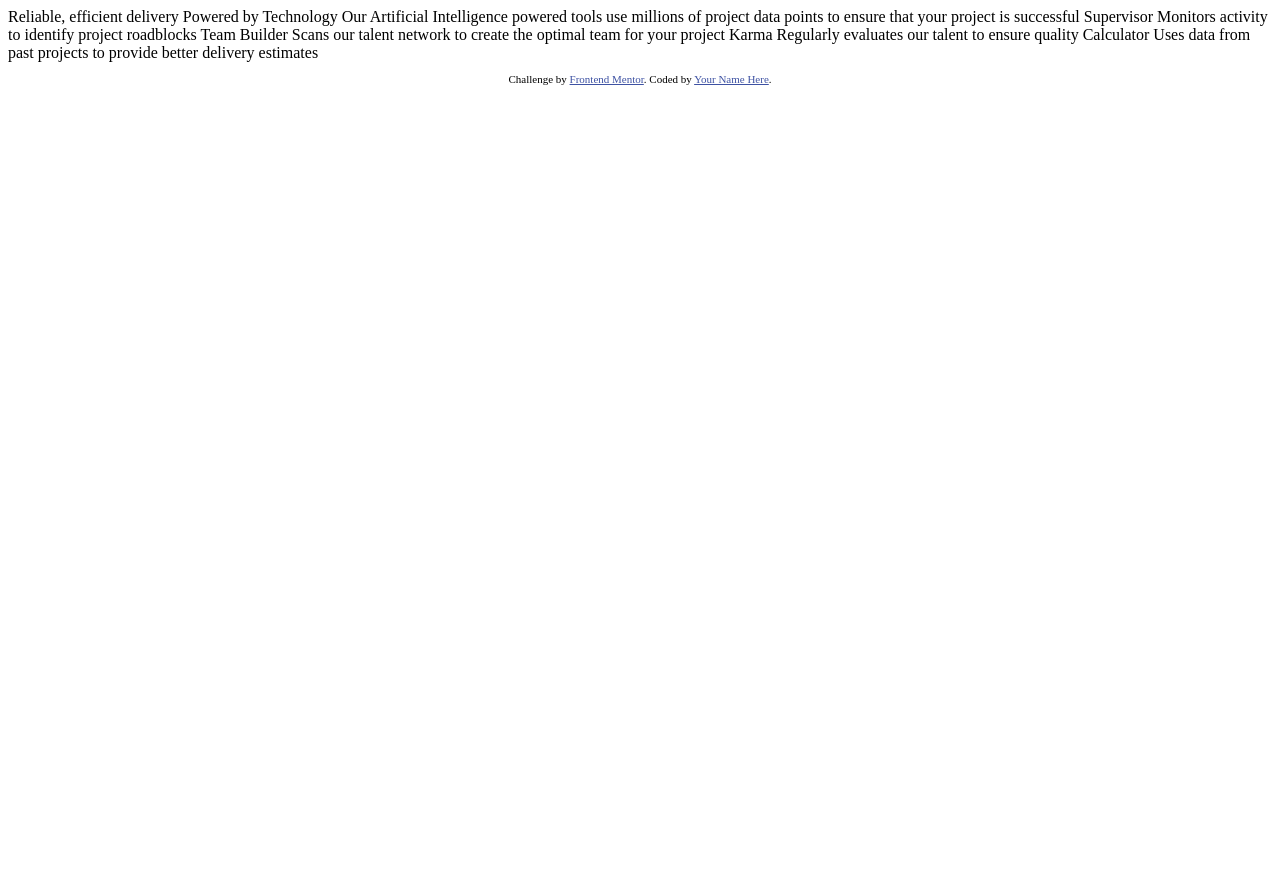
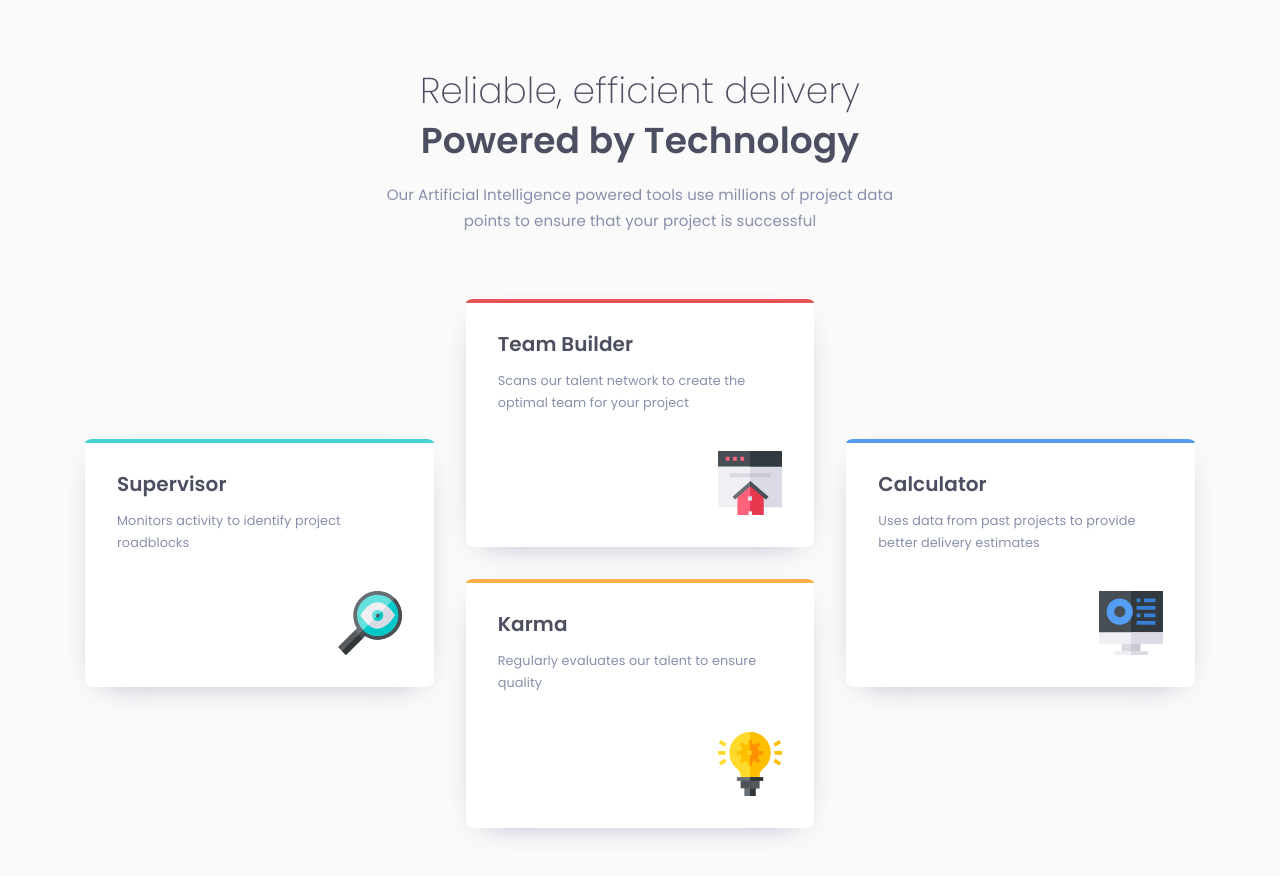
Before and after one commit to MeowyPouncer/four-card-feature-section, a plain HTML site: page index.html in a window 1280 px wide. Before the commit the page ends 800 px from the top, so only its background shows below. Drawn offline with Linux system fonts and the light colour scheme.

Commit message:
Initialization of the project and its submitting

```diff
--- a/index.html
+++ b/index.html
@@ -7,38 +7,57 @@
   <link rel="icon" type="image/png" sizes="32x32" href="./images/favicon-32x32.png">
 
   <title>Frontend Mentor | Four card feature section</title>
+  <link rel="preconnect" href="https://fonts.googleapis.com">
+  <link rel="preconnect" href="https://fonts.gstatic.com" crossorigin>
+  <link href="https://fonts.googleapis.com/css2?family=Poppins:wght@200;400;600&display=swap" rel="stylesheet">
+  <link rel="stylesheet" href="style.css">
 
-  <!-- Feel free to remove these styles or customise in your own stylesheet 👍 -->
-  <style>
-    .attribution { font-size: 11px; text-align: center; }
-    .attribution a { color: hsl(228, 45%, 44%); }
-  </style>
 </head>
 <body>
-
-  Reliable, efficient delivery
-  Powered by Technology
-
-  Our Artificial Intelligence powered tools use millions of project data points
-  to ensure that your project is successful
-
-  Supervisor
-  Monitors activity to identify project roadblocks
-
-  Team Builder
-  Scans our talent network to create the optimal team for your project
-
-  Karma
-  Regularly evaluates our talent to ensure quality
-
-  Calculator
-  Uses data from past projects to provide better delivery estimates
-
+  <header>
+    <div class="wrapper wrapper--narrow">
+    <h1><span class="text-light">Reliable, efficient delivery<br></span>
+      Powered by Technology</h1>
+      <p>Our Artificial Intelligence powered tools use millions of project data points
+        to ensure that your project is successful</p>
+    </div>
+  </header>
+  <main>
+    <div class="wrapper">
+      <div class="layout-grid">
+        <div class="column">
+          <div class="card card_supervisor">
+            <h2 class="card__title">Supervisor</h2>
+            <p>Monitors activity to identify project roadblocks</p>
+            <img class="card__img" src="images/icon-supervisor.svg" alt="">
+          </div>
+        </div>
+        <div class="column">
+          <div class="card card_team-builder">
+            <h2 class="card__title">Team Builder</h2>
+            <p>Scans our talent network to create the optimal team for your project</p>
+            <img class="card__img" src="images/icon-team-builder.svg" alt="">
+          </div>
+          <div class="card card_karma">
+            <h2 class="card__title">Karma</h2>
+            <p>Regularly evaluates our talent to ensure quality</p>
+            <img class="card__img" src="images/icon-karma.svg" alt="">
+          </div>
+        </div>
+        <div class="column">
+          <div class="card card_calculator">
+            <h2 class="card__title">Calculator</h2>
+            <p>Uses data from past projects to provide better delivery estimates</p>
+            <img class="card__img" src="images/icon-calculator.svg" alt="">
+          </div>
+        </div>
+      </div>
+    </div>
+  </main>
 
   <footer>
     <p class="attribution">
-      Challenge by <a href="https://www.frontendmentor.io?ref=challenge" target="_blank">Frontend Mentor</a>.
-      Coded by <a href="#">Your Name Here</a>.
+
     </p>
   </footer>
 </body>
--- /dev/null
+++ b/style.css
@@ -0,0 +1,169 @@
+
+:root {
+    /* Font Family */
+    --ff-sans: 'Poppins', sans-serif;
+
+    /* Font Weight */
+    --fw-light: 200;
+    --fw-normal: 400;
+    --fw-bold: 600;
+
+    /* Font Size */
+    --fs-sm: 0.8rem;
+    --fs-base: 0.9375rem;
+    --fs-lg: 1.25rem;
+    --fs-xl: 1.5rem;
+    --fs-xxl: 2.25rem;
+
+    /* Primary Colors */
+    --color-red: hsl(0, 78%, 62%);
+    --color-cyan: hsl(180, 62%, 55%);
+    --color-orange: hsl(34, 97%, 64%);
+    --color-blue: hsl(212, 86%, 64%);
+
+    /* Neutral Colors */
+    --color-dark-blue: hsl(234, 12%, 34%);
+    --color-grayish-blue: hsl(228, 17%, 60%);
+    --color-light-gray: hsl(0, 0%, 98%);
+}
+
+*,
+*::before,
+*::after {
+    box-sizing: border-box;
+}
+
+* {
+    margin: 0;
+    padding: 0;
+}
+
+img {
+    max-width: 100%;
+    display: block;
+}
+
+html {
+    font-family: var(--ff-sans);
+    font-weight: var(--fw-normal);
+    line-height: 1.7;
+    color: var(--color-grayish-blue);
+    background-color: var(--color-light-gray);
+}
+
+body {
+    margin: 0;
+    margin-block-end: 5.1rem;
+    letter-spacing: 0.1px;
+}
+
+header {
+    text-align: center;
+    margin-block: 4.1rem;
+}
+
+.wrapper > p {
+    color: var(--color-grayish-blue);
+    margin-block-start: 1rem;
+    font-size: var(--fs-base);
+}
+.wrapper > h1 {
+    color: var(--color-dark-blue);
+    font-size: var(--fs-xxl);
+}
+
+h1, h2, h3 {
+    line-height: 1.4;
+    color: var(--color-dark-blue);
+}
+
+.text-light {
+    font-weight: var(--fw-light);
+}
+
+.wrapper {
+    max-width: 1110px;
+    margin-inline: auto;
+}
+
+.wrapper--narrow {
+    max-width: 535px;
+}
+
+.layout-grid {
+    display: flex;
+    --gap: 2rem;
+    gap: var(--gap);
+}
+
+.layout-grid > * {
+    flex: 1;
+}
+.column {
+    display: grid;
+    gap: var(--gap);
+    align-content: center;
+}
+.card {
+    --border-radius: 4px;
+    background-color: #fff;
+    border-radius: 8px 8px 8px 8px / var(--border-radius) var(--border-radius) 8px 8px;
+    padding: 1.7rem 2rem 0.5rem;
+    box-shadow: 0 .5rem 2rem -1.1rem var(--color-grayish-blue);
+    border-top: var(--border-radius) solid;
+}
+
+.card p {
+    font-size: var(--fs-sm);
+    margin-block-start: 0.75rem;
+}
+
+.card__img {
+    display: block;
+    margin-left: auto;
+    padding-block: 2.35rem 1.5rem;
+}
+
+.card__title {
+    font-size: var(--fs-lg);
+    margin: 0;
+}
+.card_calculator {
+    border-color: var(--color-blue);
+}
+.card_karma {
+    border-color: var(--color-orange);
+}
+.card_team-builder {
+    border-color: var(--color-red);
+}
+.card_supervisor {
+    border-color: var(--color-cyan);
+}
+
+@media (max-width: 375px) {
+    header {
+        margin-block: 5.4rem 4.75rem;
+    }
+    .layout-grid {
+        flex-direction: column;
+        --gap: 1.6rem;
+    }
+    .wrapper {
+        margin-inline: 2rem;
+    }
+    .wrapper > h1 {
+        color: var(--color-dark-blue);
+        font-size: var(--fs-xl);
+    }
+    .card {
+        padding: 1.4rem 1.6rem 0.1rem 1.8rem;
+    }
+    .card p {
+        margin-block-start: 0.4rem;
+    }
+    .card__img {
+        padding-block: 1.9rem 1.6rem;
+        width: 3.7rem;
+    }
+}
```
Also changed, not shown: 2 other files.
